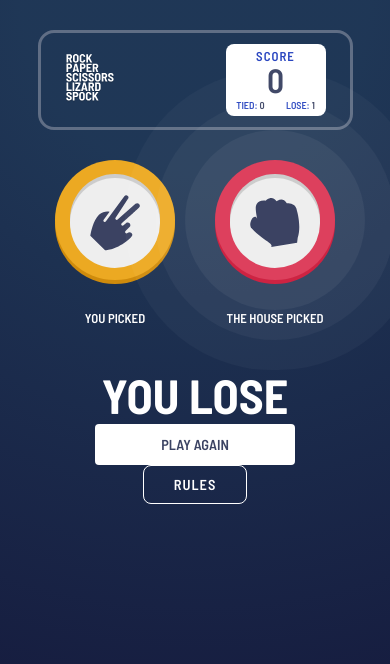
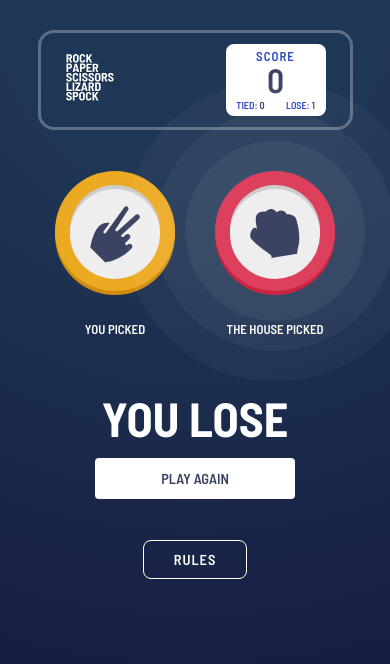
Before and after one commit to JulioAlves-Dev/rock-paper-scissors-lizard-spock-bonus, a plain HTML site: page index.html in a window 390 px wide. Both pictures are taken after a click on the element 195 px from the left and 200 px from the top of the page. Drawn offline with Linux system fonts and the light colour scheme.

Commit message:
Adicionando Screenshots

```diff
--- a/assets/css/style.css
+++ b/assets/css/style.css
@@ -411,12 +411,6 @@ div.app .button-rules:hover {
     margin-top: -3px;
     font-size: 12px;
   }
-  main {
-    position: static;
-  }
-  div.app {
-    position: relative;
-  }
   main .game {
     background-size: 260px;
     min-height: 350px;
@@ -460,20 +454,17 @@ div.app .button-rules:hover {
     height: 126px;
   }
   main .selected-button {
-    min-height: 220px;
-  }
-  main .selected-button {
+    min-height: 350px;
     grid-template-areas:
       "my com"
       "again again ";
-  }
-  main .selected-button button {
-    margin: auto;
-  }
-  main .selected-button {
     gap: 0px;
     row-gap: 10px;
     column-gap: 80px;
+  }
+
+  main .selected-button button {
+    margin: auto;
   }
   main .selected-button .button-picked,
   main .selected-button .button-com-picked {
@@ -624,6 +615,7 @@ div.app .button-rules:hover {
   .button-rules-div {
     display: flex;
     justify-content: center;
+    margin-top: 30px;
   }
   div.app .button-rules {
     position: static;
```
Also changed, not shown: screenshots/desktop-1.png (added), screenshots/desktop-2.png (added), screenshots/desktop-3.png (added), screenshots/mobile-1.png (added), screenshots/mobile-2.png (added), screenshots/mobile-3.png (added), 1 other file.
